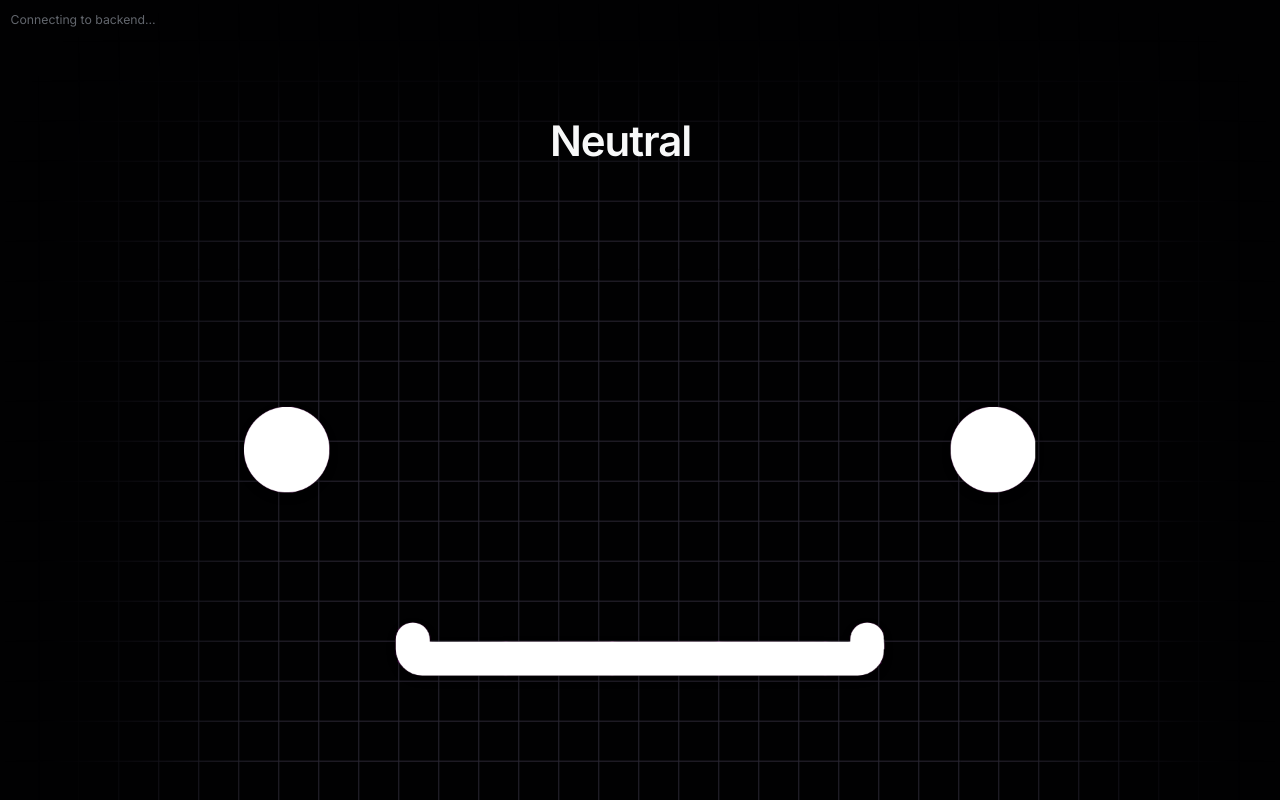
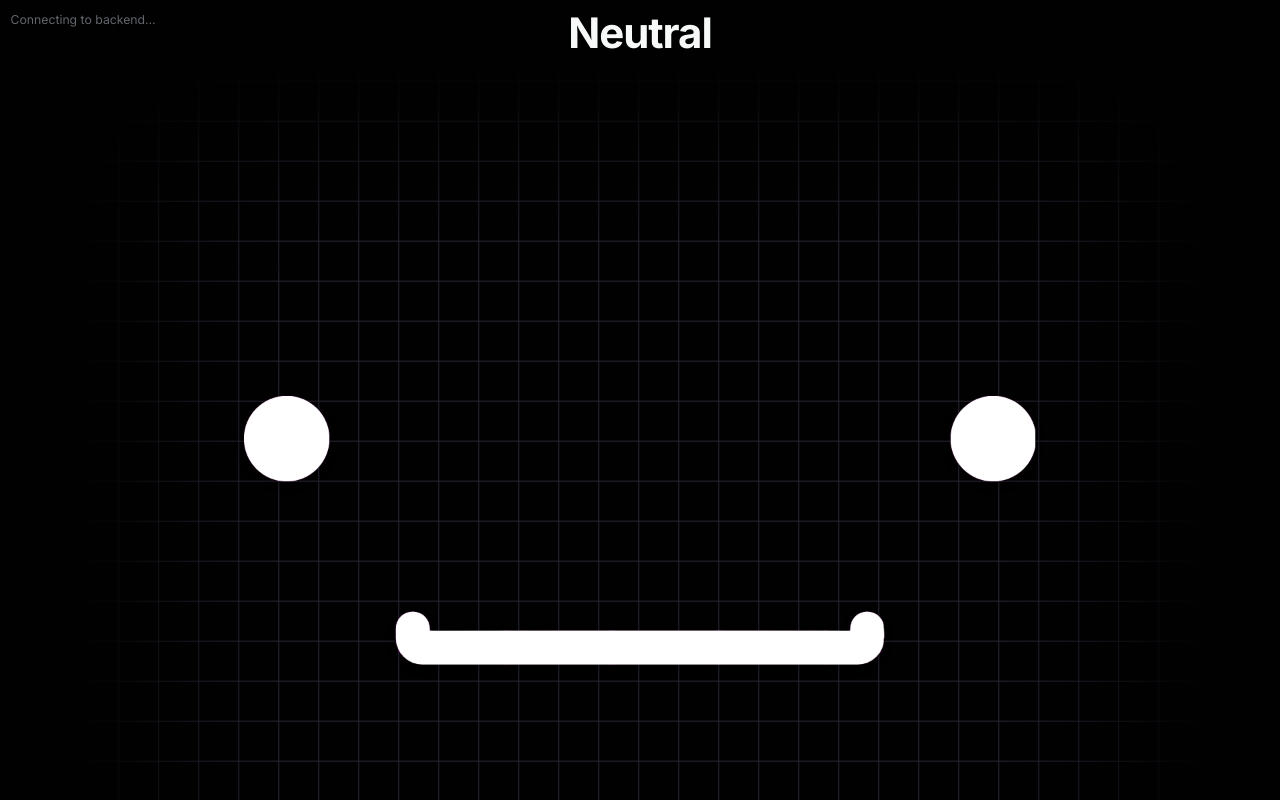
Before and after one commit to augustusvennam/BrainWaves-Project, a React (Vite) app: page /face in a window 1280 px wide. Shown: the top 800 px of the page. Built offline with nearby package versions, Linux system fonts and the light colour scheme; no server answers.

Commit message:
made the faces and text auto align to any interface that the reeact face application is open at.

```diff
--- a/src/components/temi-face/RobotFace.tsx
+++ b/src/components/temi-face/RobotFace.tsx
@@ -99,7 +99,7 @@ export function RobotFace() {
         )}
       </div>
      <div>
-        <div className="absolute top-[-30%] left-[0%] text-sm text-(--text-tertiary) text-center">
+      <div className="absolute inset-0 flex flex-col items-center justify-center gap-6 px-6">
           <img
             src={spec.face}
             alt={spec.emotion}
@@ -121,8 +121,8 @@ export function RobotFace() {
           />
         </div>
 
-        <div className="absolute top-[10%] right-[46%] flex flex-col gap-7">
-          <h1 className="text-5xl font-semibold tracking-tight text-(--text-ink) mt-3">
+      <div className="absolute inset-0 flex flex-col items-center justify-top gap-6 px-6">
+          <h1 className="text-5xl font-bold tracking-tight text-(--text-ink) mt-3 text-center">
             {spec.emotion}
           </h1>
           {power !== null && (
```
